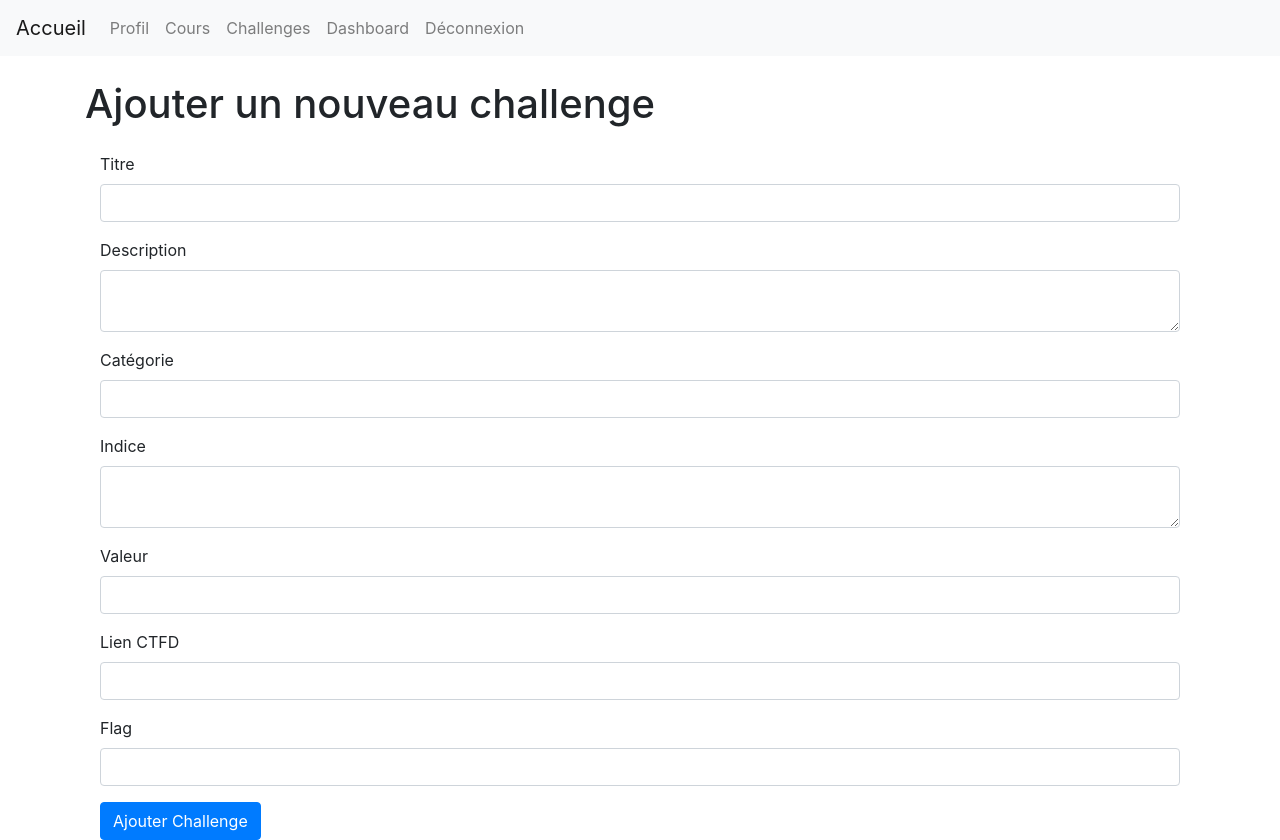
After one commit to PLPCTF/PLP, a Flask app: page /challenges/ajouter-challenge in a window 1280 px wide. The commit adds this page. Run offline with Flask 3, Linux system fonts and the light colour scheme; some libraries are stand-ins or nearby versions.

Commit message:
Ajout de la partie Challenges

```diff
--- a/Lancement.txt
+++ b/Lancement.txt
@@ -2,4 +2,4 @@ python -m venv venv
 venv\Scripts\activate
 
 Installation:
-pip install Flask Flask-Login Flask-Restful Flask-SQLAlchemy email_validator Werkzeug Flask-Migrate WTForms[email]
+pip install Flask Flask-Login Flask-Restful Flask-SQLAlchemy email_validator Werkzeug Flask-Migrate WTForms[email] email_validator
--- a/app.py
+++ b/app.py
@@ -8,7 +8,7 @@ from flask_sqlalchemy import SQLAlchemy
 from flask_wtf import FlaskForm
 from flask_login import LoginManager, current_user, login_required
 from werkzeug.security import generate_password_hash, check_password_hash
-from wtforms import StringField, PasswordField, SubmitField, validators, TextAreaField
+from wtforms import StringField, PasswordField, SubmitField, validators, TextAreaField, IntegerField
 from wtforms.validators import ValidationError, DataRequired
 from flask_mail import Mail, Message
 from itsdangerous import URLSafeTimedSerializer
@@ -39,17 +39,6 @@ login_manager.login_message_category = 'info'
 db = SQLAlchemy(app)
 migrate = Migrate(app, db)
 
-def admin_required(f):
-    @wraps(f)
-    def decorated_function(*args, **kwargs):
-        if not current_user.is_authenticated:
-            flash('Vous devez être connecté pour accéder à cette page.', 'danger')
-            return redirect(url_for('connexion'))
-        elif current_user.role != 2:
-            flash('Accès refusé. Vous n\'avez pas les droits nécessaires.', 'danger')
-            return redirect(url_for('accueil'))
-        return f(*args, **kwargs)
-    return decorated_function
 
 ## Classes
 
@@ -88,14 +77,6 @@ class FormulaireProfil(FlaskForm):
     confirmation_mot_de_passe = PasswordField('Confirmer le nouveau mot de passe', validators=[validators.EqualTo('nouveau_mot_de_passe', message='Les mots de passe doivent correspondre.')])
     sauvegarder_modifications = SubmitField('Sauvegarder les modifications')
 
-class FormulaireCours(FlaskForm):
-    titre_cours = StringField('Titre', validators=[DataRequired()])
-    description_cours = TextAreaField('Description', validators=[DataRequired()])
-    categorie_cours = StringField('Catégorie', validators=[DataRequired()])
-    contenu = TextAreaField('Contenu', validators=[DataRequired()])
-    submit = SubmitField('Créer Cours')
-
-
 class Utilisateur(db.Model):
     uid_utilisateur = db.Column(db.Integer, primary_key=True)
     email = db.Column(db.String(120), unique=True, nullable=False)
@@ -125,12 +106,30 @@ class Utilisateur(db.Model):
     def is_anonymous(self):
         return False
 
+class FormulaireCours(FlaskForm):
+    titre_cours = StringField('Titre', validators=[DataRequired()])
+    description_cours = TextAreaField('Description', validators=[DataRequired()])
+    categorie_cours = StringField('Catégorie', validators=[DataRequired()])
+    contenu = TextAreaField('Contenu', validators=[DataRequired()])
+    submit = SubmitField('Créer Cours')
+
 class Cours(db.Model):
     uid_cours = db.Column(db.Integer, primary_key=True)
     titre_cours = db.Column(db.String(100), nullable=False)
     description_cours = db.Column(db.Text, nullable=False)
     categorie_cours = db.Column(db.String(100), nullable=False)
     contenu = db.Column(db.Text, nullable=False)
+
+
+class FormulaireChallenge(FlaskForm):
+    titre_challenge = StringField('Titre', validators=[DataRequired()])
+    description_challenge = TextAreaField('Description', validators=[DataRequired()])
+    categorie_challenge = StringField('Catégorie', validators=[DataRequired()])
+    indice = TextAreaField('Indice', validators=[DataRequired()])
+    value = IntegerField('Valeur', validators=[DataRequired()])
+    lien_ctfd = StringField('Lien CTFD', validators=[DataRequired()])
+    flag = StringField('Flag', validators=[DataRequired()])
+    submit = SubmitField('Ajouter Challenge')
 
 class Challenge(db.Model):
     uid_challenge = db.Column(db.Integer, primary_key=True)
@@ -139,6 +138,7 @@ class Challenge(db.Model):
     indice = db.Column(db.String(255))
     cours_id = db.Column(db.Integer, db.ForeignKey('cours.uid_cours'), nullable=False)
     flag = db.Column(db.String(100), nullable=False)
+    lien_ctfd = db.Column(db.String(100), nullable=False)
     value = db.Column(db.Integer, nullable=False)
     categorie_challenge = db.Column(db.String(100), nullable=False)
 
@@ -328,12 +328,7 @@ def detail_cours(cours_id):
     return render_template('detail_cours.html', cours=cours)
 
 @app.route('/cours/creer-cours', methods=['GET', 'POST'])
-@admin_required
 def creer_cours():
-    login_manager.login_view = 'connexion'
-    if current_user.role != 2:
-        return "Accès refusé", 403  # Ou redirigez vers une page d'erreur
-
     form = FormulaireCours()
     if form.validate_on_submit():
         nouveau_cours = Cours(titre_cours=form.titre_cours.data,
@@ -346,6 +341,36 @@ def creer_cours():
         return redirect(url_for('afficher_cours'))
     return render_template('creer_cours.html', form=form)
 
+@app.route('/challenges')
+def afficher_challenges():
+    challenges_list = Challenge.query.all()
+    return render_template('challenges.html', challenges_list=challenges_list)
+
+@app.route('/challenges/<int:challenge_id>')
+def detail_challenge(challenge_id):
+    challenge = Challenge.query.get_or_404(challenge_id)
+    return render_template('detail_challenge.html', challenge=challenge)
+
+@app.route('/challenges/ajouter-challenge', methods=['GET', 'POST'])
+def ajouter_challenge():
+    form = FormulaireChallenge()
+    if form.validate_on_submit():
+        nouveau_challenge = Challenge(
+            titre_challenge=form.titre_challenge.data,
+            description_challenge=form.description_challenge.data,
+            categorie_challenge=form.categorie_challenge.data,
+            indice=form.indice.data,
+            value=form.value.data,
+            lien_ctfd=form.lien_ctfd.data,
+            flag=form.flag.data
+        )
+        db.session.add(nouveau_challenge)
+        db.session.commit()
+        flash('Le challenge a été ajouté avec succès.', 'success')
+        return redirect(url_for('afficher_challenges'))
+    return render_template('ajouter_challenge.html', form=form)
+
+
 @app.route('/deconnexion')
 def deconnexion():
     session.clear()
--- /dev/null
+++ b/templates/ajouter_challenge.html
@@ -0,0 +1,66 @@
+{% extends 'base.html' %}
+
+
+{% block title %}Ajouter un nouveau challenge{% endblock %}
+
+{% block content %}
+    <h1>Ajouter un nouveau challenge</h1>
+
+    <div class="container">
+        <form method="post" action="{{ url_for('ajouter_challenge') }}" class="mt-4">
+            {{ form.hidden_tag() }}
+
+            <div class="form-group">
+                {{ form.titre_challenge.label(class="form-control-label") }}
+                {{ form.titre_challenge(class="form-control") }}
+                {% for erreur in form.titre_challenge.errors %}
+                    <small class="text-danger">{{ erreur }}</small>
+                {% endfor %}
+            </div>
+            <div class="form-group">
+                {{ form.description_challenge.label(class="form-control-label") }}
+                {{ form.description_challenge(class="form-control") }}
+                {% for erreur in form.description_challenge.errors %}
+                    <small class="text-danger">{{ erreur }}</small>
+                {% endfor %}
+            </div>
+            <div class="form-group">
+                {{ form.categorie_challenge.label(class="form-control-label") }}
+                {{ form.categorie_challenge(class="form-control") }}
+                {% for erreur in form.categorie_challenge.errors %}
+                    <small class="text-danger">{{ erreur }}</small>
+                {% endfor %}
+            </div>
+            <div class="form-group">
+                {{ form.indice.label(class="form-control-label") }}
+                {{ form.indice(class="form-control") }}
+                {% for erreur in form.indice.errors %}
+                    <small class="text-danger">{{ erreur }}</small>
+                {% endfor %}
+            </div>
+            <div class="form-group">
+                {{ form.value.label(class="form-control-label") }}
+                {{ form.value(class="form-control") }}
+                {% for erreur in form.value.errors %}
+                    <small class="text-danger">{{ erreur }}</small>
+                {% endfor %}
+            </div>
+            <div class="form-group">
+                {{ form.lien_ctfd.label(class="form-control-label") }}
+                {{ form.lien_ctfd(class="form-control") }}
+                {% for erreur in form.lien_ctfd.errors %}
+                    <small class="text-danger">{{ erreur }}</small>
+                {% endfor %}
+            </div>
+            <div class="form-group">
+                {{ form.flag.label(class="form-control-label") }}
+                {{ form.flag(class="form-control") }}
+                {% for erreur in form.flag.errors %}
+                    <small class="text-danger">{{ erreur }}</small>
+                {% endfor %}
+            </div>
+
+            {{ form.submit(class="btn btn-primary") }}
+        </form>
+    </div>
+{% endblock %}
--- a/templates/base.html
+++ b/templates/base.html
@@ -24,6 +24,9 @@
         <a class="nav-link" href="{{ url_for('afficher_cours') }}">Cours</a>
       </li>
       <li class="nav-item">
+        <a class="nav-link" href="{{ url_for('afficher_challenges') }}">Challenges</a>
+      </li>
+      <li class="nav-item">
         <a class="nav-link" href="/dashboard">Dashboard</a>
       </li>
       <li class="nav-item">
```
Also changed, not shown: templates/challenges.html (added, +35 -0 lines), templates/creer_cours.html (+30 -10 lines), templates/detail_challenge.html (added, +19 -0 lines), instance/site.db.
